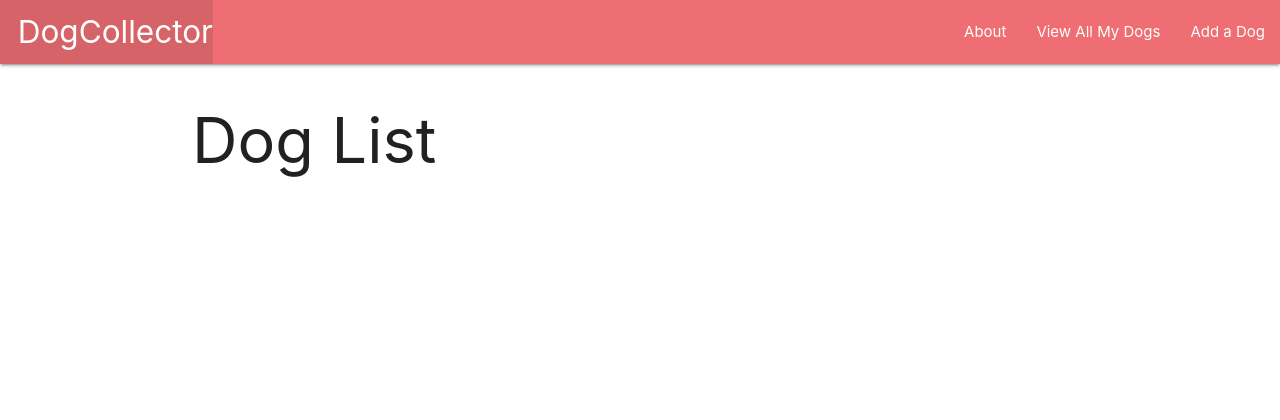
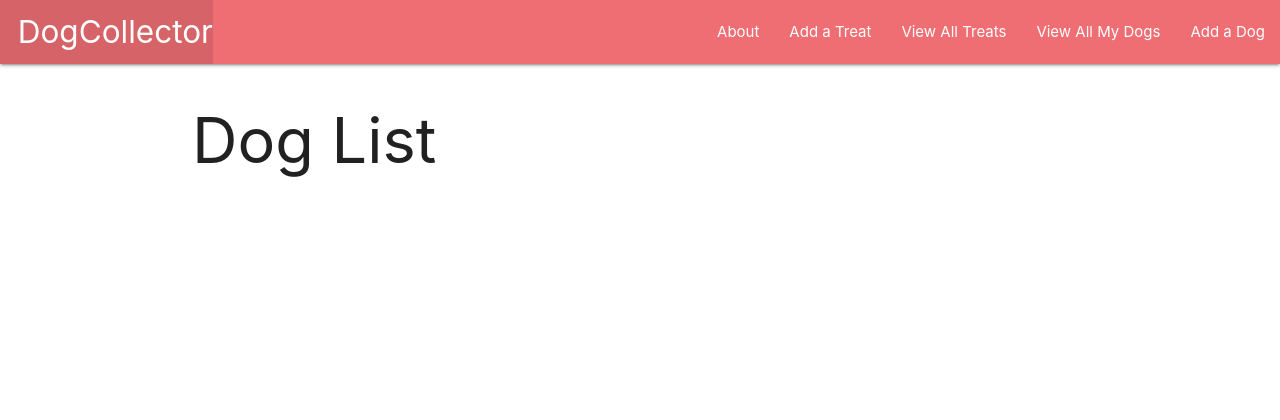
Before and after one commit to joyceyyuan/dogcollector, a Django app: page /dogs/ in a window 1280 px wide. Shown: the top 420 px of the page. Run offline with Django 3.2, Linux system fonts and the light colour scheme; data that the repository does not hold is empty.

Commit message:
update nav bar

```diff
--- a/main_app/templates/base.html
+++ b/main_app/templates/base.html
@@ -15,20 +15,14 @@
         <nav>
         <div class="nav-wrapper">
             <ul>
-            <li>
-                <a href="/" class="left brand-logo">&nbsp;&nbsp;DogCollector</a>
-            </li>
+                <li><a href="/" class="left brand-logo">&nbsp;&nbsp;DogCollector</a></li>
             </ul>
             <ul class="right">
-            <li>
-                <a href="{% url 'about' %}">About</a>
-            </li>
-            <li>
-                <a href="{% url 'index' %}">View All My Dogs</a>
-            </li>
-            <li>
-                <a href="{% url 'dogs_create' %}">Add a Dog</a>
-            </li>
+                <li><a href="{% url 'about' %}">About</a></li>
+                <li><a href="{% url 'treats_create' %}">Add a Treat</a></li>
+                <li><a href="{% url 'treats_index' %}">View All Treats</a></li>
+                <li><a href="{% url 'index' %}">View All My Dogs</a></li>
+                <li><a href="{% url 'dogs_create' %}">Add a Dog</a></li>
             </ul>
         </div>
         </nav>
--- a/main_app/templates/dogs/detail.html
+++ b/main_app/templates/dogs/detail.html
@@ -72,7 +72,7 @@
             </span>
           </div>
           <div class="card-action">
-            <form action="" method="post">
+            <form action="{% url 'assoc_treat' dog.id treat.id %}" method="post">
               {% csrf_token %}
               <button type="submit" class="btn">Add</button>
             </form>
--- a/main_app/urls.py
+++ b/main_app/urls.py
@@ -15,6 +15,7 @@ urlpatterns = [
     path('dogs/<int:pk>/update/', views.DogUpdate.as_view(), name='dogs_update'),
     path('dogs/<int:pk>/delete/', views.DogDelete.as_view(), name='dogs_delete'),
     path('dogs/<int:dog_id>/add_walking/', views.add_walking, name='add_walking'),
+    # associate a treat with a dog (M:M)
     path('dogs/<int:dog_id>/assoc_treat/<int:treat_id>/', views.assoc_treat, name='assoc_treat'),
     path('treats/', views.TreatList.as_view(), name='treats_index'),
     path('treats/<int:pk>/', views.TreatDetail.as_view(), name='treats_detail'),
```
